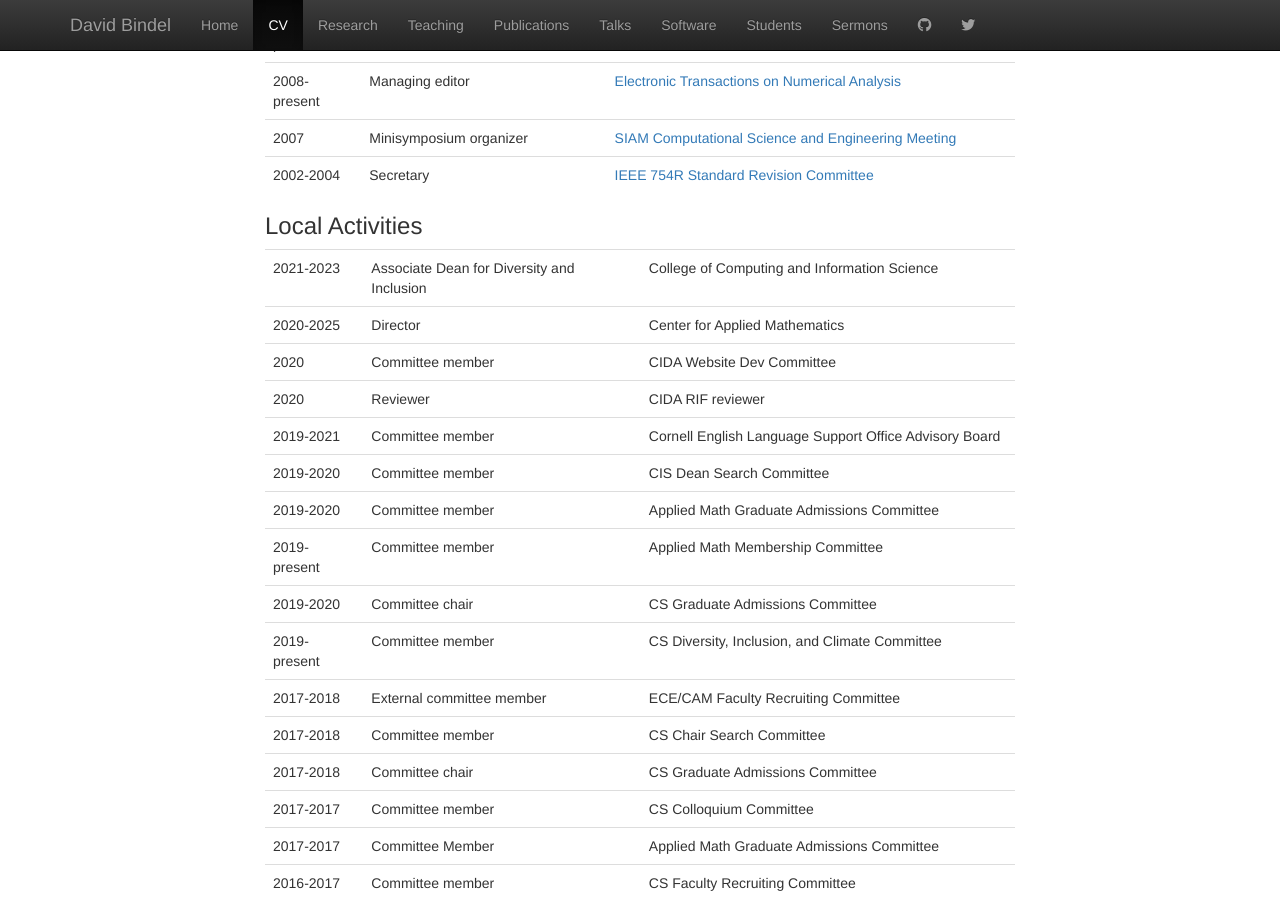
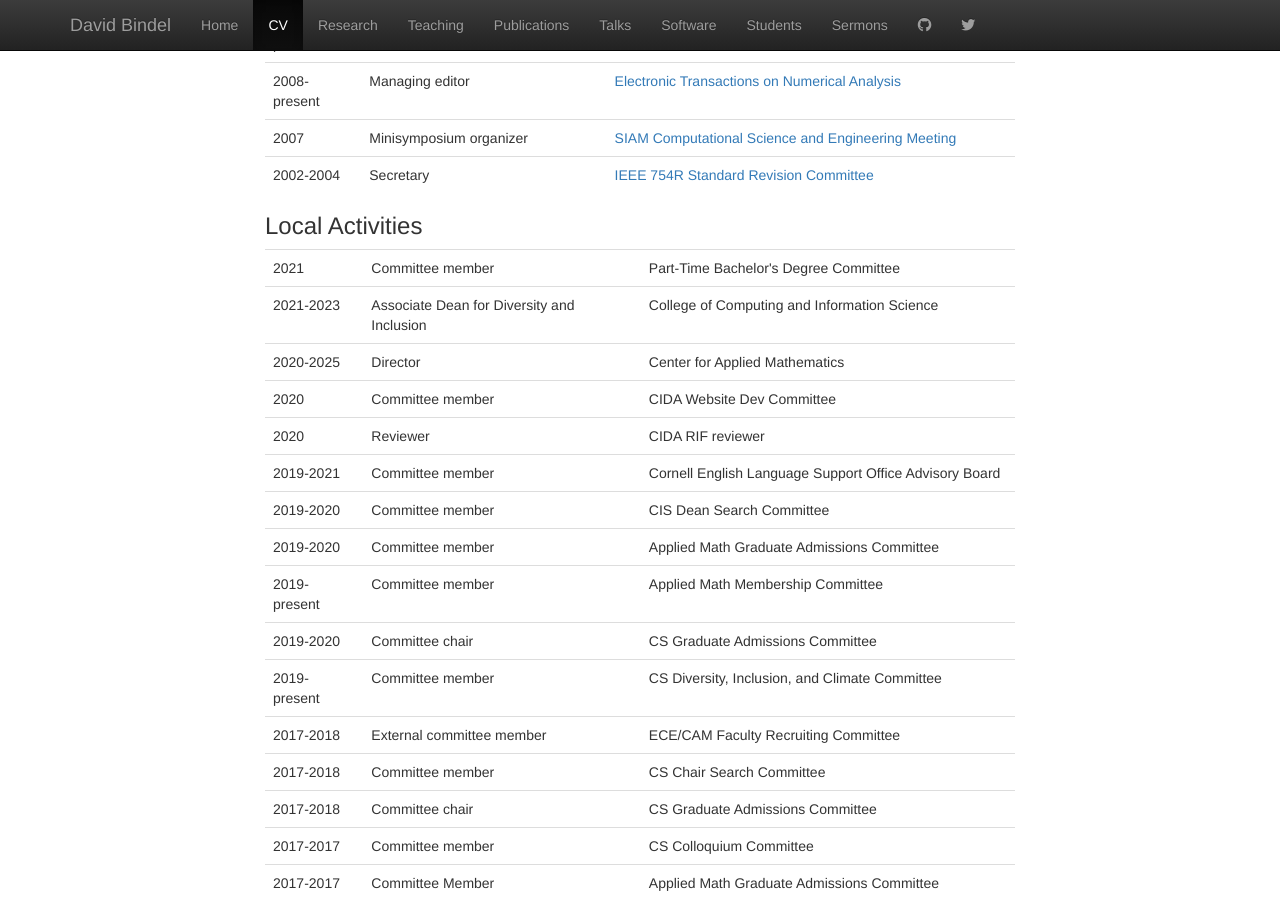
Before and after one commit to dbindel/cornell_web, a Jekyll site: the page built from vita.html, in a window 1280 px wide and 900 px high, scrolled down 18764 px. Built offline with Jekyll 4.4.1, drawn with Linux system fonts in a browser that asks for light colours; nearby versions of some CDN libraries.

Commit message:
Add part-time bachelor's to committee list.

```diff
--- a/_data/service.yml
+++ b/_data/service.yml
@@ -1,3 +1,8 @@
+-
+  when: 2021
+  role: Committee member
+  what: Part-Time Bachelor's Degree Committee
+  type: [cornell, local]
 -
   when: 2021
   until: 2023
```
